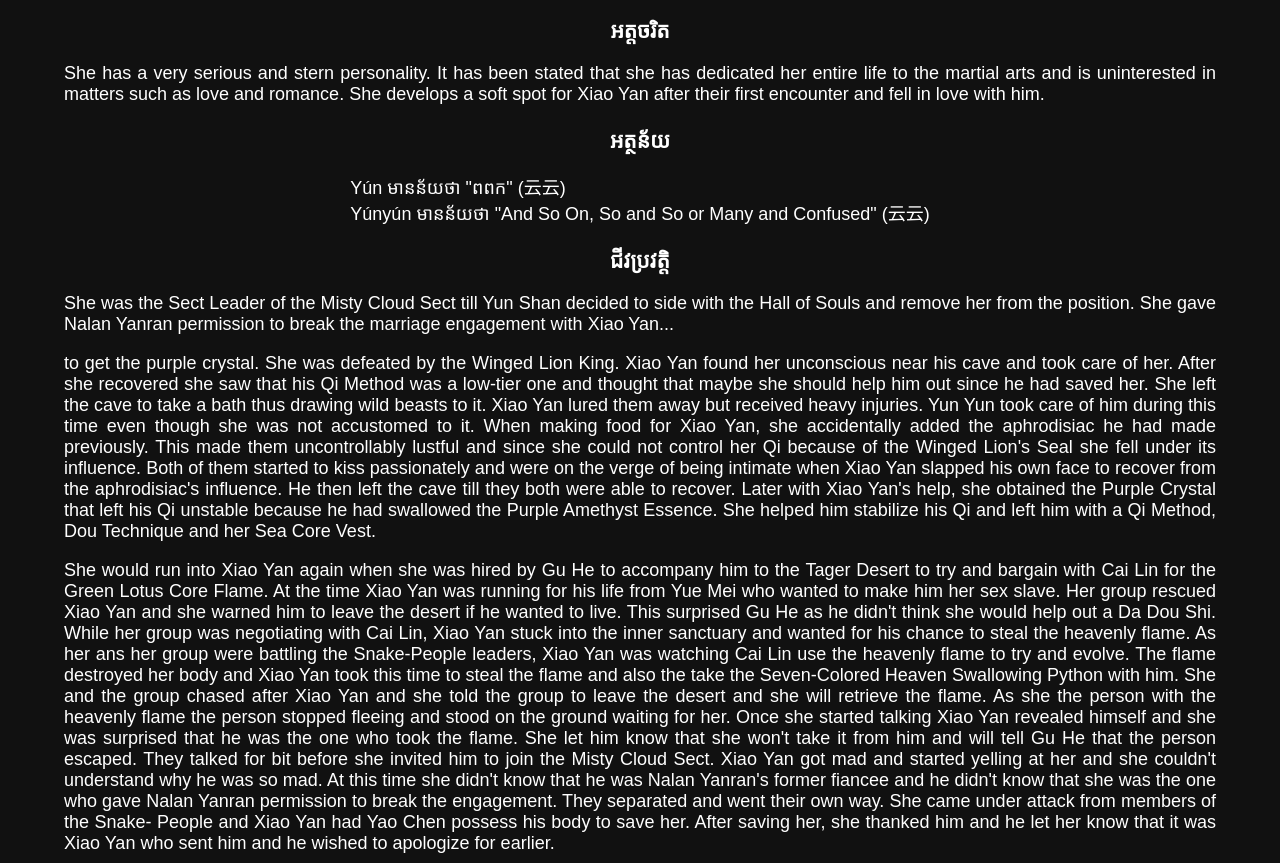
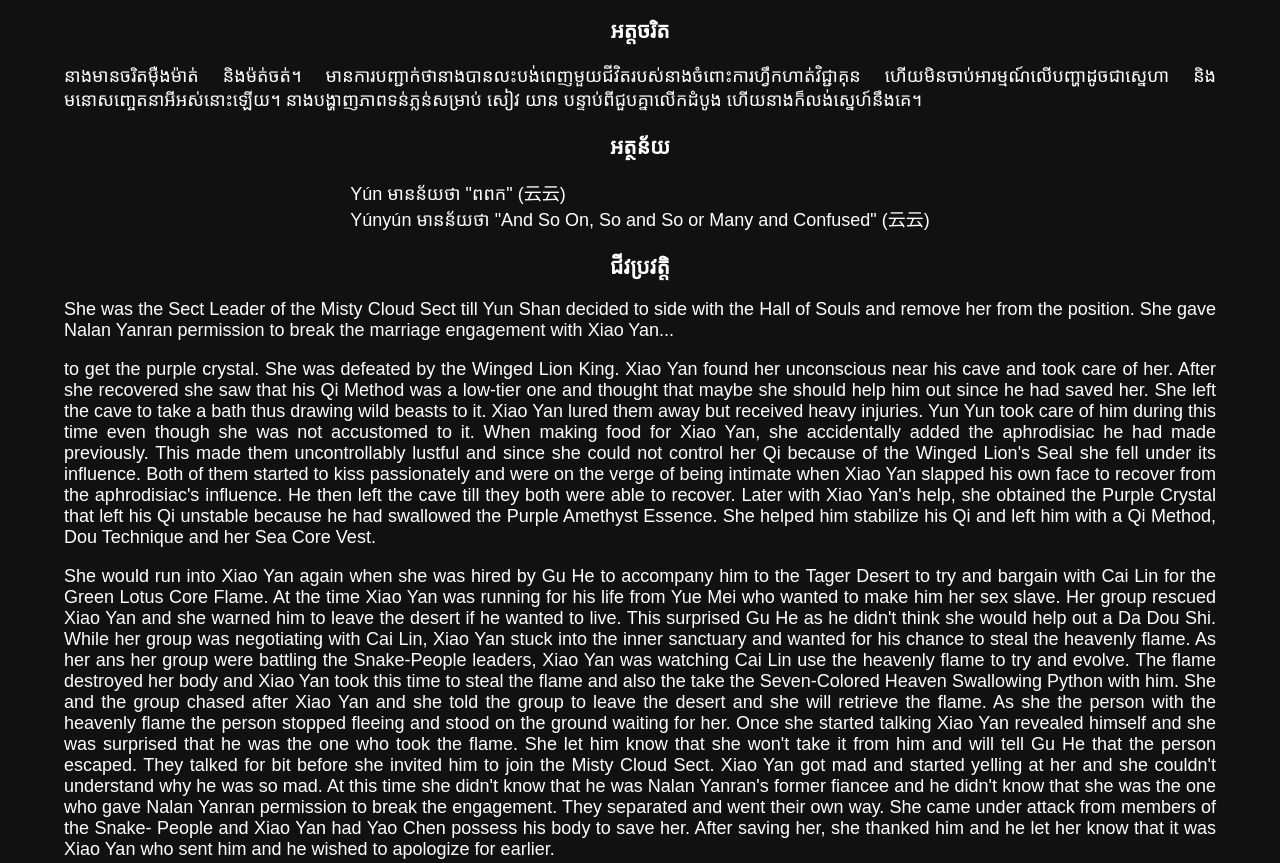
Before and after one commit to dyna24000/Yun-Yun, a plain HTML site: page index.html in a window 1280 px wide. Shown: the part 949-1812 px from the top of the page. Drawn offline with Linux system fonts and the light colour scheme.

Commit message:
Update index.html

```diff
--- a/index.html
+++ b/index.html
@@ -21,7 +21,7 @@
     </p>
 
    <h3>អត្តចរិត</h3>
-    <p>She has a very serious and stern personality. It has been stated that she has dedicated her entire life to the martial arts and is uninterested in matters such as love and romance. She develops a soft spot for Xiao Yan after their first encounter and fell in love with him.</p>
+    <p>នាងមានចរិតម៉ឺងម៉ាត់ និងម៉ត់ចត់។ មានការបញ្ជាក់ថានាងបានលះបង់ពេញមួយជីវិតរបស់នាងចំពោះការហ្វឹកហាត់វិជ្ជាគុន ហើយមិនចាប់អារម្មណ៍លើបញ្ហាដូចជាស្នេហា និងមនោសញ្ចេតនាអីអស់នោះឡើយ។ នាងបង្ហាញភាពទន់ភ្លន់សម្រាប់ សៀវ យាន បន្ទាប់ពីជួបគ្នាលើកដំបូង ហើយនាងក៏លង់ស្នេហ៍នឹងគេ។</p>
 
     <h3>អត្ថន័យ</h3>
     <p>
```
